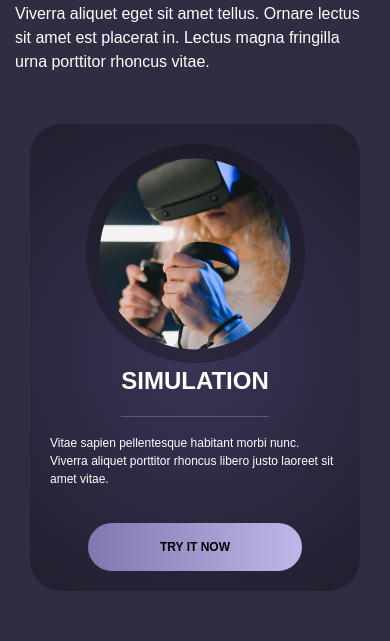
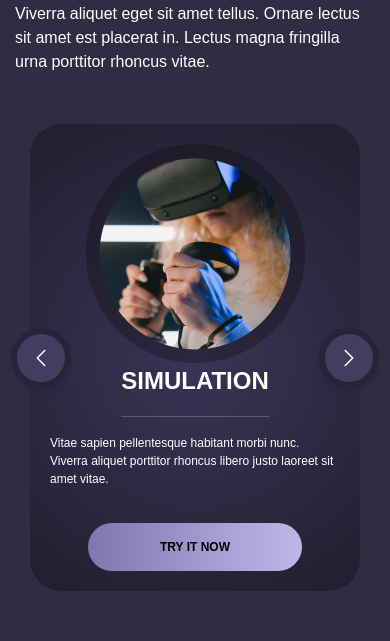
Before and after one commit to jkclyde31/hydra, a Next.js app: page / in a window 390 px wide. Shown: the part 2043-2684 px from the top of the page. Built offline with nearby package versions, Linux system fonts and the light colour scheme.

Commit message:
added Carousel Navigation

```diff
--- a/app/sections/WhyBuildSection.jsx
+++ b/app/sections/WhyBuildSection.jsx
@@ -1,9 +1,10 @@
 'use client'
-
 
 import CategoryCard from "@/components/categoryCard";
 import { useKeenSlider } from "keen-slider/react"
 import "keen-slider/keen-slider.min.css"
+import { useState } from 'react'
+import CarouselNavigation from "@/components/CarouselNavigation";
 
 const WhyBuildSection = () => {
     const categories = [
@@ -29,10 +30,12 @@ const WhyBuildSection = () => {
         }
     ];
 
-
-      const [sliderRef] = useKeenSlider({
+    const [currentSlide, setCurrentSlide] = useState(0)
+    const [loaded, setLoaded] = useState(false)
+    const [sliderRef, instanceRef] = useKeenSlider({
         loop: true,
         mode: "free-snap",
+        initial: 0,
         slides: {
           perView: 4,
           spacing: 15,
@@ -45,12 +48,17 @@ const WhyBuildSection = () => {
             },
           },
         },
+        slideChanged(slider) {
+          setCurrentSlide(slider.track.details.rel)
+        },
+        created() {
+          setLoaded(true)
+        },
     });
-
 
     return (
         <>
-        <div className="inner-row mt-[60px]  md:mt-[111px] text-center md:text-left">
+            <div className="inner-row mt-[60px] md:mt-[111px] text-center md:text-left">
                 {/* Top */}
                 <div className="flex flex-col md:flex-row items-center justify-between mb-[50px] md:mb-[101px] mt-[60px] ">
                     {/* left */}
@@ -68,7 +76,7 @@ const WhyBuildSection = () => {
                 </div>
 
                 {/* Bottom */}
-            <div className="inner-row animate-on-scroll-up">
+                <div className="inner-row animate-on-scroll-up relative">
                     <div ref={sliderRef} className="keen-slider">
                         {categories.map((category, index) => (
                             <CategoryCard
@@ -81,11 +89,16 @@ const WhyBuildSection = () => {
                         ))}
                     </div>
 
+                    {loaded && instanceRef.current && (
+                        <CarouselNavigation
+                            onPrev={() => instanceRef.current?.prev()}
+                            onNext={() => instanceRef.current?.next()}
+                        />
+                    )}
+
 
                 </div>
-
             </div>
-
         </>
     )
 }
--- /dev/null
+++ b/components/CarouselNavigation.jsx
@@ -0,0 +1,75 @@
+// components/CarouselNavigation.js
+const CarouselNavigation = ({ onPrev, onNext }) => {
+    return (
+      <>
+        <button
+          onClick={(e) => e.stopPropagation() || onPrev?.()}
+          className="md:hidden absolute -left-1 top-1/2 -translate-y-1/2 bg-[#433D60] border-[6px] border-black/[0.42] rounded-full p-3 shadow-md transition-all"
+        >
+          <svg xmlns="http://www.w3.org/2000/svg" fill="none" viewBox="0 0 24 24" strokeWidth={1.5} stroke="currentColor" className="w-6 h-6">
+            <path strokeLinecap="round" strokeLinejoin="round" d="M15.75 19.5L8.25 12l7.5-7.5" />
+          </svg>
+        </button>
+
+        <button
+          onClick={(e) => e.stopPropagation() || onNext?.()}
+          className="md:hidden absolute -right-1 top-1/2 -translate-y-1/2 bg-[#433D60] border-[6px] border-black/[0.42] rounded-full p-3 shadow-md transition-all"
+        >
+          <svg xmlns="http://www.w3.org/2000/svg" fill="none" viewBox="0 0 24 24" strokeWidth={1.5} stroke="currentColor" className="w-6 h-6">
+            <path strokeLinecap="round" strokeLinejoin="round" d="M8.25 4.5l7.5 7.5-7.5 7.5" />
+          </svg>
+        </button>
+      </>
+    );
+  };
+
+  export default CarouselNavigation;
+
+
+
+
+  // 1.add Below Comonent
+  /*
+
+   {loaded && instanceRef.current && (
+                        <CarouselNavigation
+                            onPrev={() => instanceRef.current?.prev()}
+                            onNext={() => instanceRef.current?.next()}
+                        />
+                    )}
+  */
+
+ // 2.Add on Top
+
+/*
+  const [currentSlide, setCurrentSlide] = useState(0)
+  const [loaded, setLoaded] = useState(false)
+ const [sliderRef, instanceRef] = useKeenSlider({
+  loop: true,
+  mode: "free-snap",
+  initial: 0,
+  slides: {
+    perView: 4,
+    spacing: 15,
+  },
+  breakpoints: {
+    "(max-width: 767px)": {
+      slides: {
+        perView: 1,
+        spacing: 15,
+      },
+    },
+  },
+  slideChanged(slider) {
+    setCurrentSlide(slider.track.details.rel)
+  },
+  created() {
+    setLoaded(true)
+  },
+});
+
+
+*/
+
+// 3.Add to slider div
+// ref={sliderRef}
```
Lines whose indentation alone changed are shown as unchanged.
